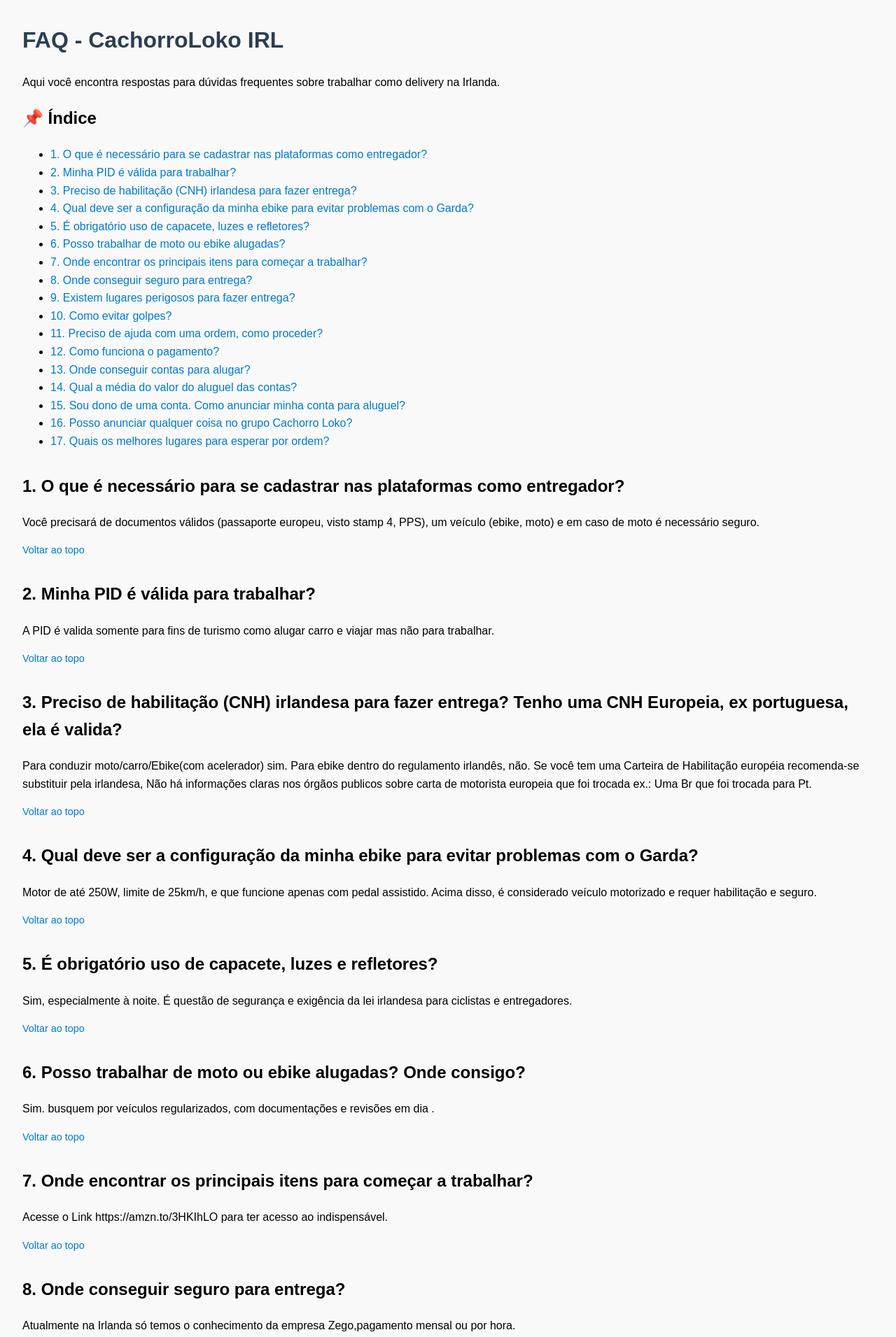
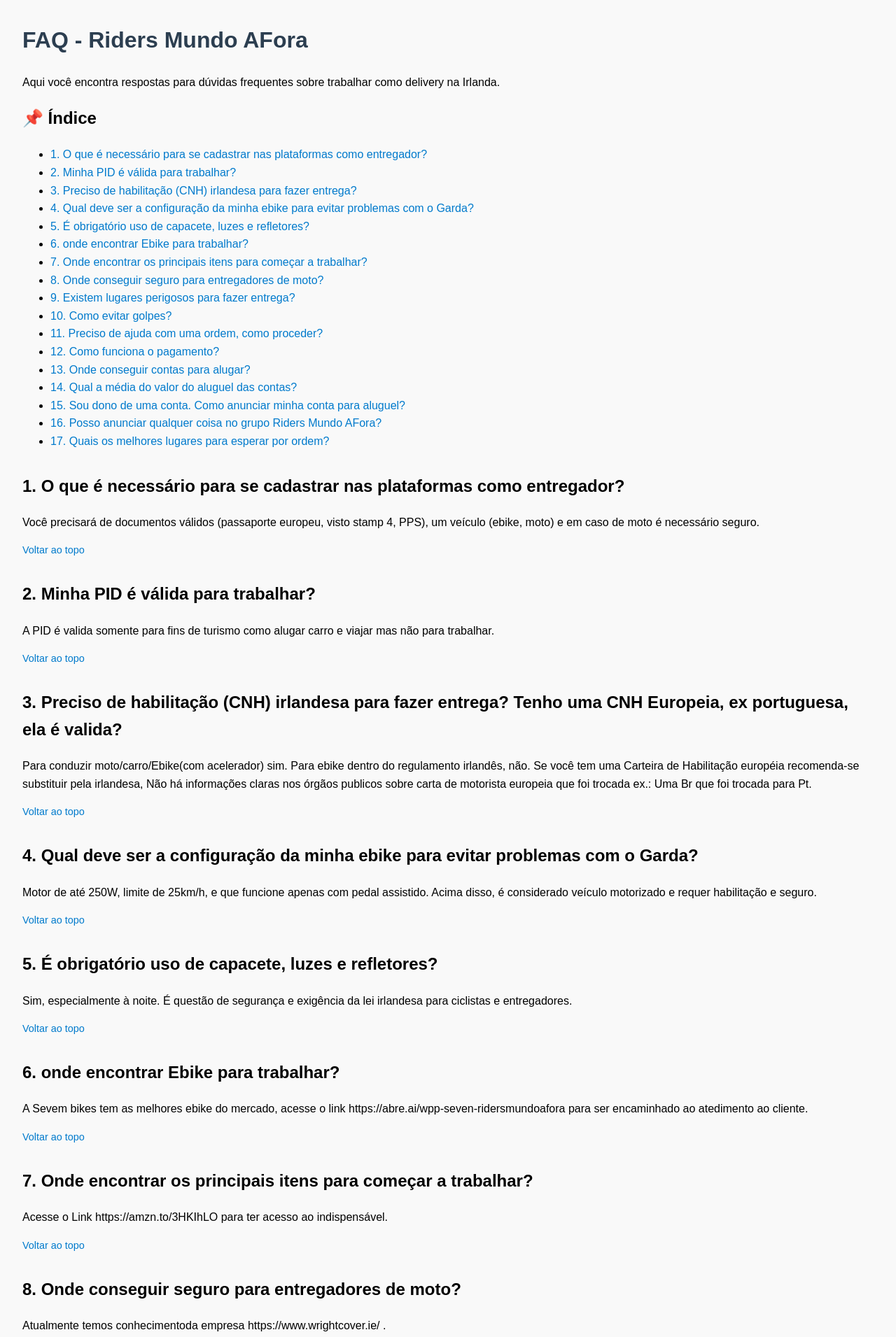
Before and after one commit to CachorroLokoIE/FAQ-Cachorro-Loko-IE, a plain HTML site: page index.html in a window 1280 px wide. Shown: the top 1911 px of the page at 70% size. Drawn offline with Linux system fonts and the light colour scheme.

Commit message:
Update index.html

```diff
--- a/index.html
+++ b/index.html
@@ -3,7 +3,7 @@
 <html lang="pt-BR">
 <head>
   <meta charset="UTF-8">
-  <title>FAQ - CachorroLoko IRL</title>
+  <title>FAQ - Riders Mundo AFora</title>
   <style>
     body {
       font-family: Arial, sans-serif;
@@ -31,7 +31,7 @@
   </style>
 </head>
 <body>
-  <h1 id="topo">FAQ - CachorroLoko IRL</h1>
+  <h1 id="topo">FAQ - Riders Mundo AFora</h1>
 
   <p>Aqui você encontra respostas para dúvidas frequentes sobre trabalhar como delivery na Irlanda.</p>
 
@@ -42,9 +42,9 @@
     <li><a href="#pergunta3">3. Preciso de habilitação (CNH) irlandesa para fazer entrega?</a></li>
     <li><a href="#pergunta4">4. Qual deve ser a configuração da minha ebike para evitar problemas com o Garda?</a></li>
     <li><a href="#pergunta5">5. É obrigatório uso de capacete, luzes e refletores?</a></li>
-    <li><a href="#pergunta6">6. Posso trabalhar de moto ou ebike alugadas?</a></li>
+    <li><a href="#pergunta6">6. onde encontrar Ebike para trabalhar?</a></li>
     <li><a href="#pergunta7">7. Onde encontrar os principais itens para começar a trabalhar? </a></li>
-    <li><a href="#pergunta8">8. Onde conseguir seguro para entrega?</a></li>
+    <li><a href="#pergunta8">8. Onde conseguir seguro para entregadores de moto?</a></li>
     <li><a href="#pergunta9">9. Existem lugares perigosos para fazer entrega?</a></li>
     <li><a href="#pergunta10">10. Como evitar golpes?</a></li>
     <li><a href="#pergunta11">11. Preciso de ajuda com uma ordem, como proceder?</a></li>
@@ -52,7 +52,7 @@
     <li><a href="#pergunta13">13. Onde conseguir contas para alugar?</a></li>
     <li><a href="#pergunta14">14. Qual a média do valor do aluguel das contas?</a></li>
     <li><a href="#pergunta15">15. Sou dono de uma conta. Como anunciar minha conta para aluguel?</a></li>
-    <li><a href="#pergunta16">16. Posso anunciar qualquer coisa no grupo Cachorro Loko?</a></li>
+    <li><a href="#pergunta16">16. Posso anunciar qualquer coisa no grupo Riders Mundo AFora?</a></li>
     <li><a href="#pergunta17">17. Quais os melhores lugares para esperar por ordem?</a></li>
   </ul>
 
@@ -87,8 +87,8 @@
   </div>
 
   <div class="pergunta" id="pergunta6">
-    <h2>6. Posso trabalhar de moto ou ebike alugadas? Onde consigo?</h2>
-    <p>Sim. busquem por veículos regularizados, com documentações e revisões em dia .</p>
+    <h2>6. onde encontrar Ebike para trabalhar?</h2>
+    <p>A Sevem bikes tem as melhores ebike do mercado, acesse o link https://abre.ai/wpp-seven-ridersmundoafora para ser encaminhado ao atedimento ao cliente.</p>
     <p class="voltar-topo"><a href="#topo">Voltar ao topo</a></p>
   </div>
 
@@ -99,8 +99,8 @@
   </div>
 
   <div class="pergunta" id="pergunta8">
-    <h2>8. Onde conseguir seguro para entrega?</h2>
-    <p>Atualmente na Irlanda só temos o conhecimento da empresa Zego,pagamento mensal ou por hora.</p>
+    <h2>8. Onde conseguir seguro para entregadores de moto?</h2>
+    <p>Atualmente temos conhecimentoda empresa https://www.wrightcover.ie/  .</p>
     <p class="voltar-topo"><a href="#topo">Voltar ao topo</a></p>
   </div>
 
@@ -206,12 +206,12 @@
 
   <div class="pergunta" id="pergunta15">
     <h2>15. Como anunciar minha conta para aluguel?</h2>
-    <p>Utilize o Grupo Cachorro Loko, envie sua ID, ID ds conta e endereço para o número 89 941 8290.</p>
+    <p>Utilize o Grupo Riders Mundo AFora para se concetar com pessoas de confiança.</p>
     <p class="voltar-topo"><a href="#topo">Voltar ao topo</a></p>
   </div>
 
   <div class="pergunta" id="pergunta16">
-    <h2>16. Posso anunciar qualquer coisa no grupo Cachorro Loko?</h2>
+    <h2>16. Posso anunciar qualquer coisa no grupo Riders Mundo AFora?</h2>
     <p>Somente anuncios relacionados a Delivery, Roupas terminas, capa de chuva, bike e moto para delivery,  qualquer outro tipo de anúncio será removido e se persistir a pessa será removida sem aviso prévio>
     <p class="voltar-topo"><a href="#topo">Voltar ao topo</a></p>
   </div>
```
